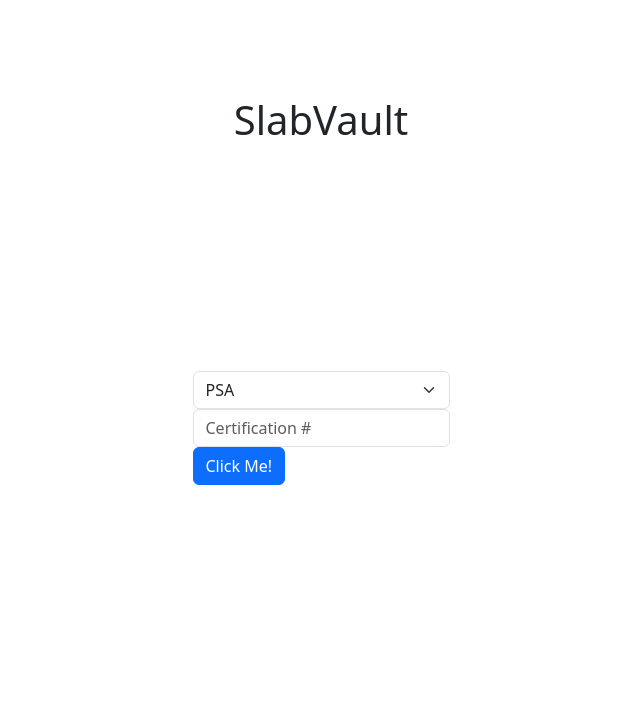
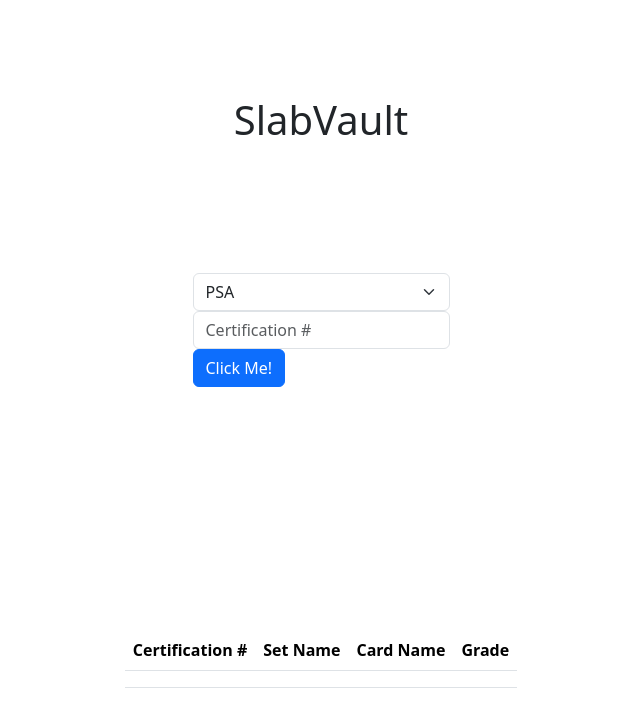
Before and after one commit to stephen-ho/SlabVault, a Next.js app: page / in a window 1280 px wide. Shown: the top 710 px of the page, without its empty margins (319-959 px from the left). Built offline with nearby package versions, Linux system fonts and the light colour scheme.

Commit message:
added prev searched row, only working for PSA

```diff
--- a/src/pages/index.js
+++ b/src/pages/index.js
@@ -15,6 +15,7 @@
   const [certNum, setCertNum] = useState("");
   const [isCardInfo, setIsCardInfo] = useState(true);
   const [company, setCompany] = useState("PSA");
+  const [searched, setSearched] = useState([]);
 
   const companies = ['PSA', 'CGC', 'BGS'];
 
@@ -139,6 +140,26 @@
           <button className="btn btn-primary" onClick={fetchInfo}>Click Me!</button>
         </div>
         {cardContent}
+        <div className="prevSearched">
+          <table className="table">
+            <thead>
+              <tr>
+                <th scope="col">Certification #</th>
+                <th scope="col">Set Name</th>
+                <th scope="col">Card Name</th>
+                <th scope="col">Grade</th>
+              </tr>
+            </thead>
+            <tbody>
+              <tr>
+                <th scope="row">{cardInfo['Certification Number']}</th>
+                <td>{cardInfo['Brand']}</td>
+                <td>{cardInfo['Player']}</td>
+                <td>{cardInfo['Grade']}</td>
+              </tr>
+            </tbody>
+          </table>
+        </div>
       </main>
     </>
   )
```
